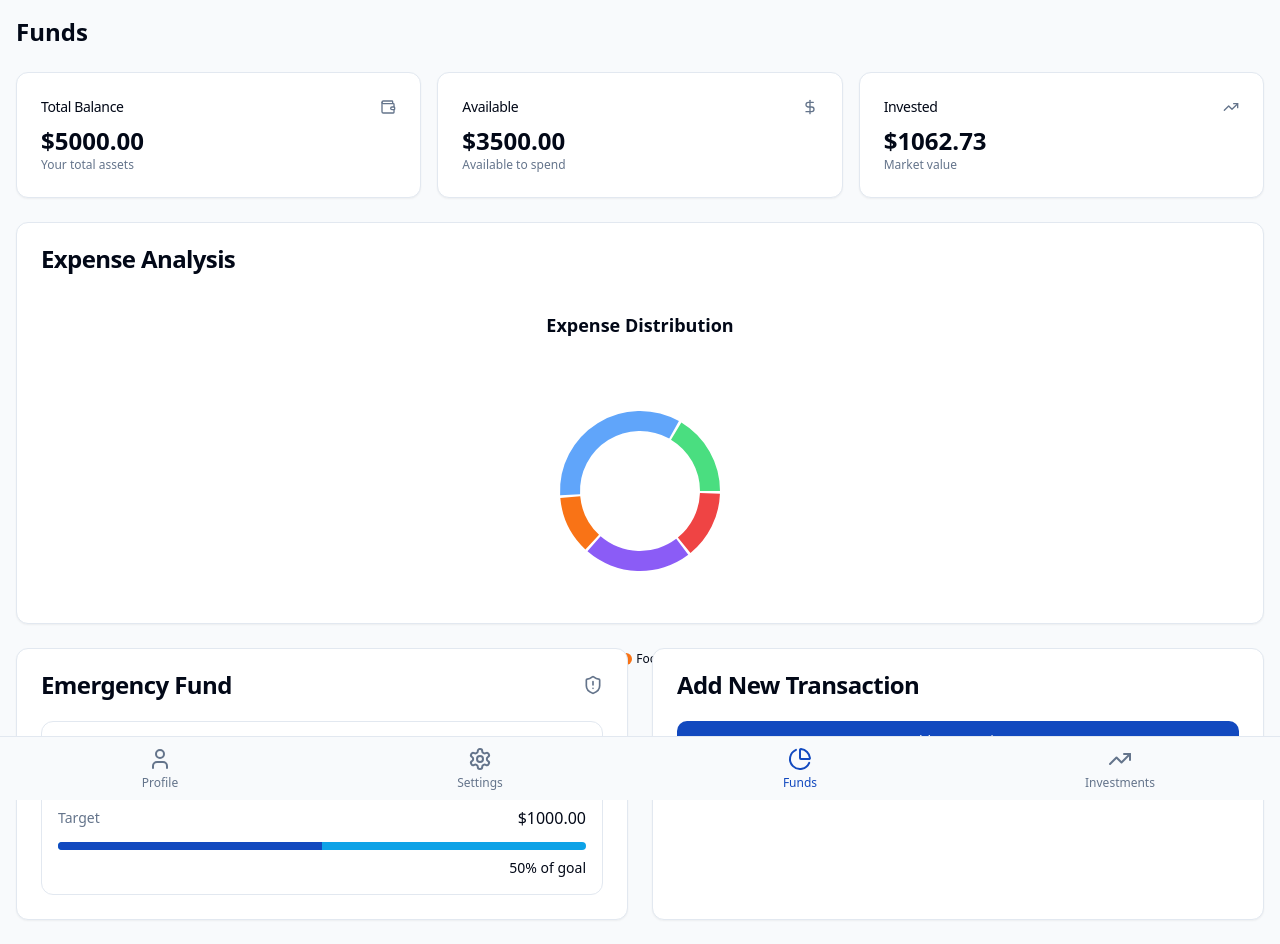
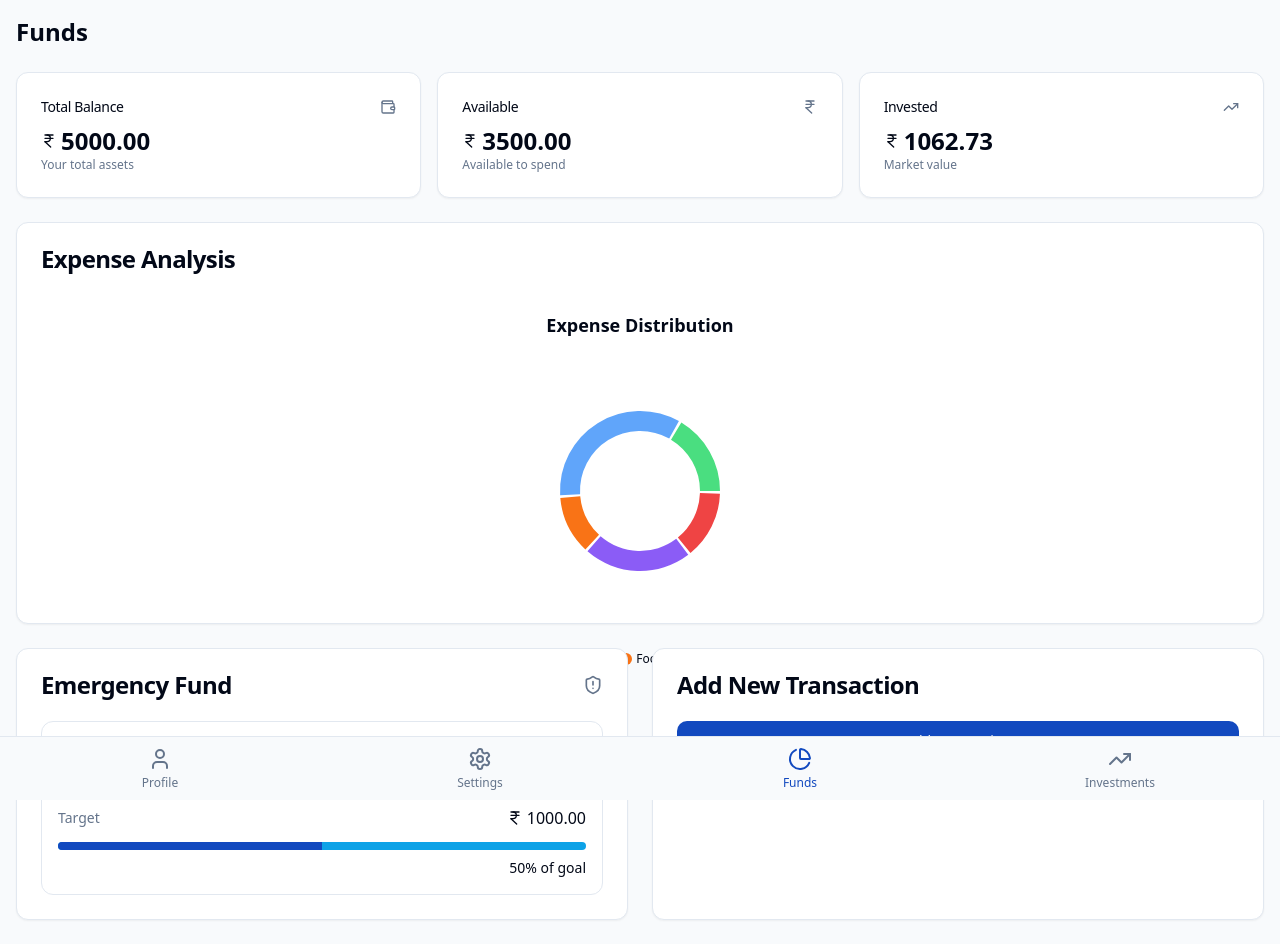
Before and after one commit to Joshi-AI/finflow-pie-buddy, a React (Vite) app: page /funds in a window 1280 px wide. Shown: the top 944 px of the page. Built offline with nearby package versions, Linux system fonts and the light colour scheme.

Commit message:
Replace dollar signs with rupee signs
Replaced all instances of the dollar sign ($) with the Indian rupee sign (₹) throughout the codebase.

```diff
--- a/src/components/EmergencyFund.tsx
+++ b/src/components/EmergencyFund.tsx
@@ -1,6 +1,6 @@
 
 import React from 'react';
-import { Shield } from 'lucide-react';
+import { Shield, IndianRupee } from 'lucide-react';
 import { useFinance } from '@/context/FinanceContext';
 import { Progress } from '@/components/ui/progress';
 
@@ -21,12 +21,18 @@ export function EmergencyFund() {
 
       <div className="flex justify-between items-center mb-2">
         <span className="text-sm text-muted-foreground">Current</span>
-        <span className="font-medium">${emergencyFund.current.toFixed(2)}</span>
+        <span className="font-medium flex items-center gap-1">
+          <IndianRupee className="w-4 h-4" />
+          {emergencyFund.current.toFixed(2)}
+        </span>
       </div>
 
       <div className="flex justify-between items-center mb-3">
         <span className="text-sm text-muted-foreground">Target</span>
-        <span className="font-medium">${emergencyFund.target.toFixed(2)}</span>
+        <span className="font-medium flex items-center gap-1">
+          <IndianRupee className="w-4 h-4" />
+          {emergencyFund.target.toFixed(2)}
+        </span>
       </div>
 
       <Progress value={percentage} className="h-2" />
--- a/src/components/TransactionList.tsx
+++ b/src/components/TransactionList.tsx
@@ -1,6 +1,6 @@
-
 import React from 'react';
 import { format } from 'date-fns';
+import { IndianRupee } from 'lucide-react';
 import { useFinance, Transaction } from '@/context/FinanceContext';
 import { ShoppingBag, BookOpen, Utensils, Heart, ShieldAlert, HelpCircle } from 'lucide-react';
 
@@ -51,7 +51,10 @@ export function TransactionList() {
                   </p>
                 </div>
               </div>
-              <span className="font-semibold">${transaction.amount.toFixed(2)}</span>
+              <span className="font-semibold flex items-center gap-1">
+                <IndianRupee className="w-4 h-4" />
+                {transaction.amount.toFixed(2)}
+              </span>
             </div>
           ))
         )}
--- a/src/pages/FundsPage.tsx
+++ b/src/pages/FundsPage.tsx
@@ -1,4 +1,3 @@
-
 import React from 'react';
 import { ExpensePieChart } from '@/components/ExpensePieChart';
 import { TransactionList } from '@/components/TransactionList';
@@ -6,7 +5,7 @@ import { EmergencyFund } from '@/components/EmergencyFund';
 import { AddTransactionForm } from '@/components/AddTransactionForm';
 import { useFinance } from '@/context/FinanceContext';
 import { Card, CardContent, CardHeader, CardTitle } from '@/components/ui/card';
-import { Wallet, DollarSign, TrendingUp, ShieldAlert } from 'lucide-react';
+import { Wallet, IndianRupee, TrendingUp, ShieldAlert } from 'lucide-react';
 
 export default function FundsPage() {
   const { balance } = useFinance();
@@ -14,19 +13,28 @@ export default function FundsPage() {
   const stats = [
     {
       title: 'Total Balance',
-      value: `$${balance.total.toFixed(2)}`,
+      value: <div className="flex items-center gap-1">
+        <IndianRupee className="w-4 h-4" />
+        {balance.total.toFixed(2)}
+      </div>,
       icon: <Wallet className="w-4 h-4" />,
       description: 'Your total assets',
     },
     {
       title: 'Available',
-      value: `$${balance.available.toFixed(2)}`,
-      icon: <DollarSign className="w-4 h-4" />,
+      value: <div className="flex items-center gap-1">
+        <IndianRupee className="w-4 h-4" />
+        {balance.available.toFixed(2)}
+      </div>,
+      icon: <IndianRupee className="w-4 h-4" />,
       description: 'Available to spend',
     },
     {
       title: 'Invested',
-      value: `$${balance.invested.toFixed(2)}`,
+      value: <div className="flex items-center gap-1">
+        <IndianRupee className="w-4 h-4" />
+        {balance.invested.toFixed(2)}
+      </div>,
       icon: <TrendingUp className="w-4 h-4" />,
       description: 'Market value',
     },
@@ -48,7 +56,7 @@ export default function FundsPage() {
               </div>
             </CardHeader>
             <CardContent>
-              <div className="text-2xl font-bold">{stat.value}</div>
+              <div className="text-2xl font-bold flex items-center gap-1">{stat.value}</div>
               <p className="text-xs text-muted-foreground">{stat.description}</p>
             </CardContent>
           </Card>
```
